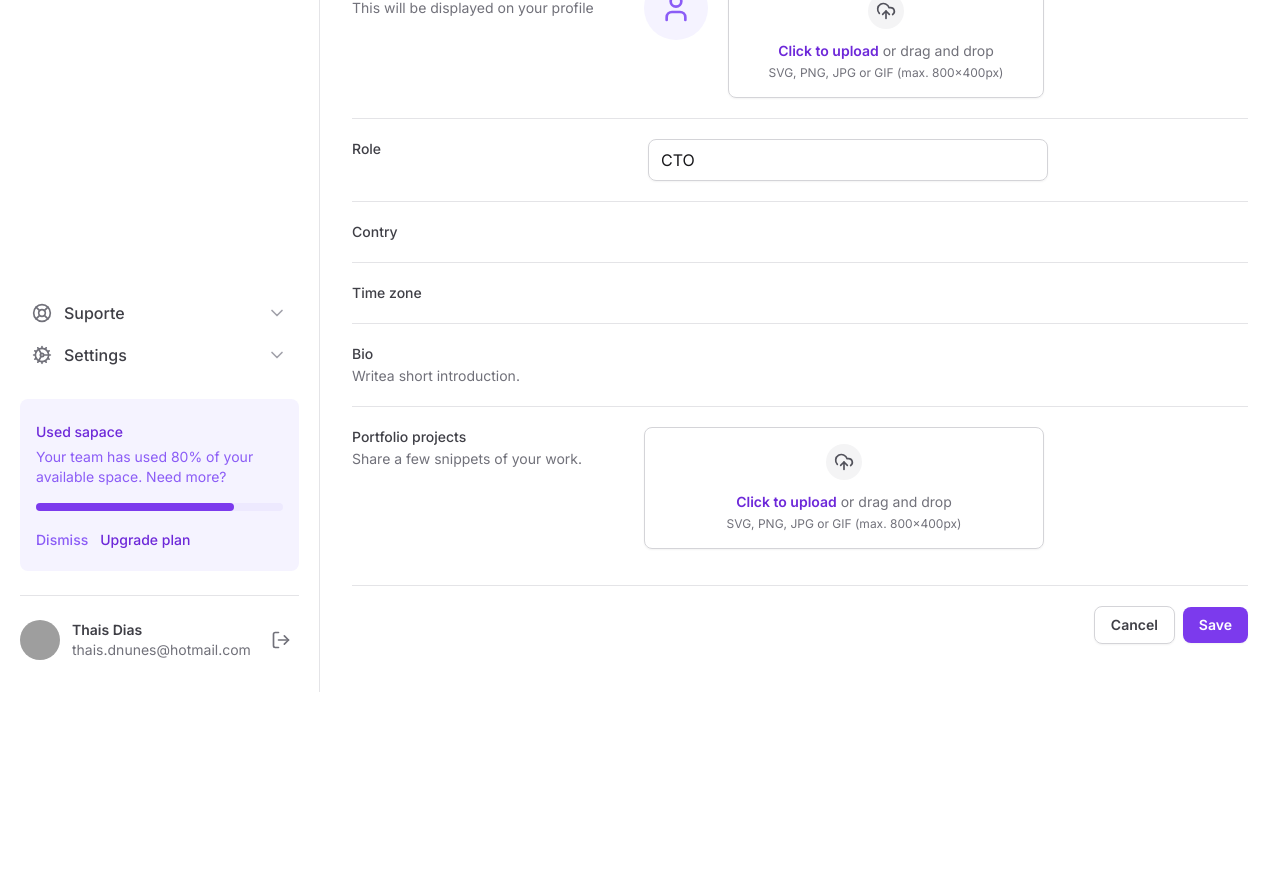
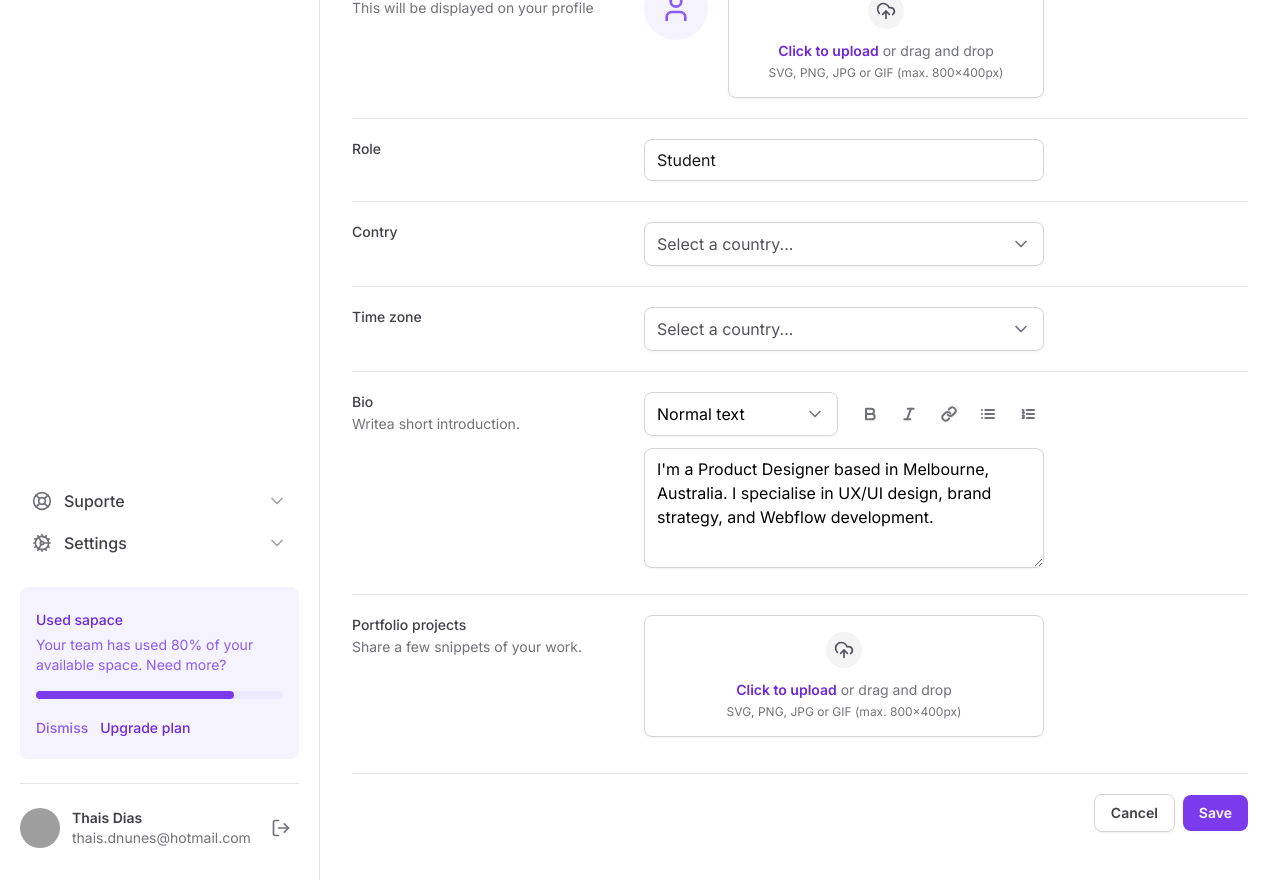
Before and after one commit to Thais-DN/dashboard-tailwind, a Next.js app: page / in a window 1280 px wide. Shown: the part 440-1320 px from the top of the page. Before the commit the page ends 1132 px from the top, so only its background shows below. Built offline with nearby package versions, Linux system fonts and the light colour scheme; grey boxes are pictures that could not be loaded.

Commit message:
finalizando formulário

```diff
--- a/package.json
+++ b/package.json
@@ -9,6 +9,7 @@
     "lint": "next lint"
   },
   "dependencies": {
+    "@radix-ui/react-select": "^2.0.0",
     "@radix-ui/react-tabs": "^1.0.4",
     "framer-motion": "^11.0.3",
     "lucide-react": "^0.323.0",
--- /dev/null
+++ b/src/app/components/Form/Select/SelectItem.tsx
@@ -0,0 +1,25 @@
+"use client"
+
+import * as Select from "@radix-ui/react-select"
+import { Check } from "lucide-react"
+
+export type SelectItemProps = Select.SelectItemProps & {
+    text: string
+}
+
+export function SelectItem({ text, ...props }: SelectItemProps) {
+    return (
+        <Select.Item
+            className="flex items-center justify-between gap-2 px-3 py-2.5 outline-none data-[higthligthed]:bg-zinc-50 cursor-pointer"
+            {...props}
+        >
+            <Select.ItemText className="text-black">
+                {text}
+            </Select.ItemText>
+
+            <Select.ItemIndicator>
+                <Check className="h-4 w-4 text-violet-500" />
+            </Select.ItemIndicator>
+        </Select.Item>
+    )
+}
--- /dev/null
+++ b/src/app/components/Form/Select/Textarea.tsx
@@ -0,0 +1,12 @@
+import { ComponentProps } from "react";
+
+export interface TextareaProps extends ComponentProps<"textarea"> {}
+
+export function Textarea(props: TextareaProps) {
+    return (
+        <textarea
+            className="min-h-[120px] resize-y w-full rounded-lg border border-zinc-300 px-3 py-2 shadow-sm"
+            {...props}
+            />
+    )
+}
--- /dev/null
+++ b/src/app/components/Form/Select/index.tsx
@@ -0,0 +1,41 @@
+"use client"
+
+import * as SelectPrimitive from "@radix-ui/react-select"
+import { ChevronDown } from "lucide-react"
+import { ReactNode } from "react"
+
+export interface SelectProps extends SelectPrimitive.SelectProps {
+    children: ReactNode
+    placeholder: string
+}
+
+export function Select({ placeholder, children, ...props }: SelectProps) {
+    return (
+        <SelectPrimitive.Root {...props}>
+            <SelectPrimitive.Trigger className="flex h-11 w-full items-center justify-between gap-2 rounded-lg border border-zinc-300 px-3 py-2 shadow-sm data-[placeholder]:text-zinc-600">
+                <SelectPrimitive.Value
+                    placeholder="Select a country..."
+                    className="text-black"
+                />
+                <SelectPrimitive.Icon>
+                    <ChevronDown className="h-5 w-5
+                        text-zinc-500" />
+                </SelectPrimitive.Icon>
+            </SelectPrimitive.Trigger>
+
+            <SelectPrimitive.Portal>
+                <SelectPrimitive.Content
+                    side="bottom"
+                    position="popper"
+                    sideOffset={8}
+                    className="z-10 shadow-sm rounded-lg border border-zinc-300 bg-white w-[--radix-select-trigger-width] overflow-hidden"
+                >
+                    <SelectPrimitive.Viewport>
+                        {children}
+
+                    </SelectPrimitive.Viewport>
+                </SelectPrimitive.Content>
+            </SelectPrimitive.Portal>
+        </SelectPrimitive.Root>
+    )
+}
--- a/src/app/components/Input.tsx
+++ b/src/app/components/Input.tsx
@@ -22,7 +22,7 @@ export type InputRootProps = ComponentProps<"div">
 export function InputRoot(props: InputRootProps) {
     return (
         <div
-        className="mx-1 flex w-full items-center gap-2 rounded-lg border border-zinc-300 px-3 py-2 shadow-sm"
+        className="flex w-full items-center gap-2 rounded-lg border border-zinc-300 px-3 py-2 shadow-sm"
         {...props}
         />
     )
--- a/src/app/page.tsx
+++ b/src/app/page.tsx
@@ -1,7 +1,10 @@
 import { SettingsTabs } from "./components/SettingsTabs";
 import * as Input from "./components/Input"
-import { Mail } from "lucide-react";
 import * as FileInput from "./components/Form/FileInput/Index"
+import { Bold, Italic, Link, List, ListOrdered, Mail } from "lucide-react";
+import { Select } from "./components/Form/Select";
+import { SelectItem } from "./components/Form/Select/SelectItem";
+import { Textarea } from "./components/Form/Select/Textarea";
 
 export default function Home() {
     return (
@@ -78,22 +81,32 @@ export default function Home() {
                             Role
                         </label>
                         <Input.InputRoot>
-                            <Input.InputControl id="role" defaultValue="CTO" />
+                            <Input.InputControl id="role" defaultValue="Student" />
                         </Input.InputRoot>
                     </div>
 
                     <div className="grid gap-3 grid-cols-form pt-5">
-                        <label htmlFor="contry" className="text-sm font-medium text-zinc-700">
+                        <label
+                            htmlFor="contry"
+                            className="text-sm font-medium text-zinc-700"
+                        >
                             Contry
                         </label>
-                        <div></div>
+                        <Select placeholder="Select a coutry">
+                            <SelectItem value="br" text="Brazil" />
+                            <SelectItem value="us" text="United States" />
+                        </Select>
+
                     </div>
 
                     <div className="grid gap-3 grid-cols-form pt-5">
                         <label htmlFor="timezone" className="text-sm font-medium text-zinc-700">
                             Time zone
                         </label>
-                        <div></div>
+                        <Select placeholder="Select a timezone">
+                            <SelectItem value="br" text="Brasília time (UTC−03:00)" />
+                            <SelectItem value="us" text="Pacific Time (UTC -8:00)" />
+                        </Select>
                     </div>
 
                     <div className="grid gap-3 grid-cols-form pt-5">
@@ -103,7 +116,37 @@ export default function Home() {
                                 Writea short introduction.
                             </span>
                         </label>
-                        <div></div>
+                        <div className="space-y-3">
+                            <div className="grid gap-3 grid-cols-2">
+                            <Select placeholder="" defaultValue="normal">
+                                <SelectItem value="normal" defaultChecked text="Normal text" />
+                                <SelectItem value="md" text="Markdown" />
+                            </Select>
+
+                                <div className="flex items-center gap-1">
+                                    <button type="button" className="ml-auto rounded-md p-2 hover:bg-zinc-100">
+                                        <Bold className="h-4 w-4 text-zinc-500" strokeWidth={3}/>
+                                    </button>
+                                    <button type="button" className="ml-auto rounded-md p-2 hover:bg-zinc-100">
+                                        <Italic className="h-4 w-4 text-zinc-500" strokeWidth={3}/>
+                                    </button>
+                                    <button type="button" className="ml-auto rounded-md p-2 hover:bg-zinc-100">
+                                        <Link className="h-4 w-4 text-zinc-500" strokeWidth={3}/>
+                                    </button>
+                                    <button type="button" className="ml-auto rounded-md p-2 hover:bg-zinc-100">
+                                        <List className="h-4 w-4 text-zinc-500" strokeWidth={3}/>
+                                    </button>
+                                    <button type="button" className="ml-auto rounded-md p-2 hover:bg-zinc-100">
+                                        <ListOrdered className="h-4 w-4 text-zinc-500" strokeWidth={3}/>
+                                    </button>
+                                </div>
+                            </div>
+
+                            <Textarea
+                                id="bio"
+                                defaultValue="I'm a Product Designer based in Melbourne, Australia. I specialise in UX/UI design, brand strategy, and Webflow development."
+                            />
+                        </div>
                     </div>
 
                     <div className="grid gap-3 grid-cols-form pt-5">
```
Also changed, not shown: 1 other file (tests, documents, lock files or other folders).
